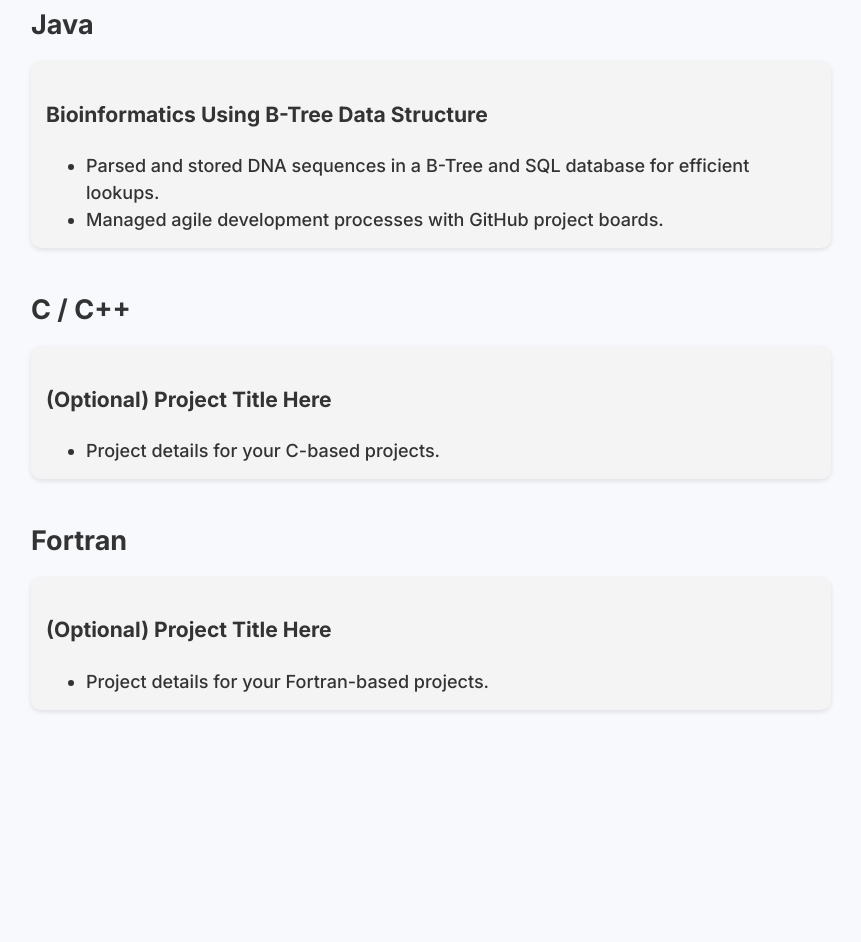
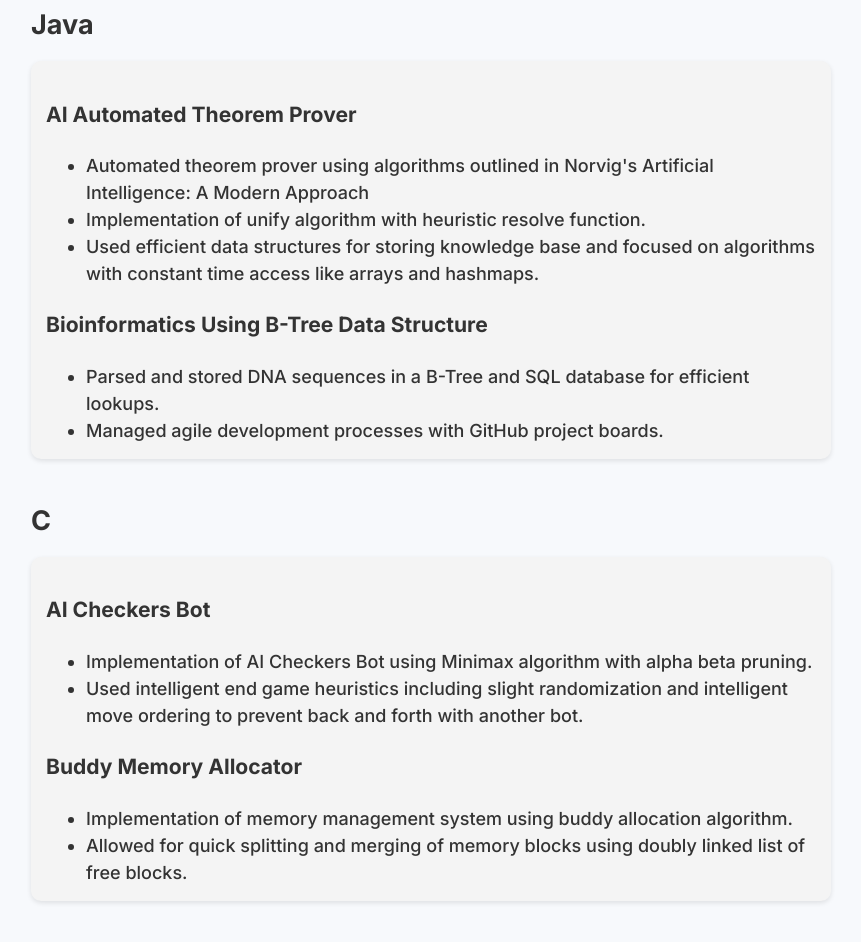
Before and after one commit to LeviRecla/levirecla.github.io, a plain HTML site: page projects.html in a window 1280 px wide. Shown: the part 732-1674 px from the top of the page, without its empty margins (209-1070 px from the left). Before the commit the page ends 1502 px from the top, so only its background shows below. Drawn offline with Linux system fonts and the light colour scheme.

Commit message:
Projects Updated

```diff
--- a/projects.html
+++ b/projects.html
@@ -53,6 +53,12 @@
         <div class="language-section">
             <h2>Java</h2>
             <div class="chat-bubble">
+                <h3>AI Automated Theorem Prover</h3>
+                <ul>
+                    <li>Automated theorem prover using algorithms outlined in Norvig's Artificial Intelligence: A Modern Approach</li>
+                    <li>Implementation of unify algorithm with heuristic resolve function.</li>
+                    <li>Used efficient data structures for storing knowledge base and focused on algorithms with constant time access like arrays and hashmaps.</li>
+                </ul>
                 <h3>Bioinformatics Using B-Tree Data Structure</h3>
                 <ul>
                     <li>Parsed and stored DNA sequences in a B-Tree and SQL database for efficient lookups.</li>
@@ -64,17 +70,23 @@
 
         <!-- C / C++ SECTION -->
         <div class="language-section">
-            <h2>C / C++</h2>
+            <h2>C</h2>
             <div class="chat-bubble">
-                <h3>(Optional) Project Title Here</h3>
+                <h3>AI Checkers Bot</h3>
                 <ul>
-                    <li>Project details for your C-based projects.</li>
+                    <li>Implementation of AI Checkers Bot using Minimax algorithm with alpha beta pruning.</li>
+                    <li>Used intelligent end game heuristics including slight randomization and intelligent move ordering to prevent back and forth with another bot.</li>
+                </ul>
+                <h3>Buddy Memory Allocator</h3>
+                <ul>
+                    <li>Implementation of memory management system using buddy allocation algorithm.</li>
+                    <li>Allowed for quick splitting and merging of memory blocks using doubly linked list of free blocks.</li>
                 </ul>
             </div>
             <!-- Add more C-based projects here if needed -->
         </div>
 
-        <!-- FORTRAN SECTION (If you want to explicitly list Fortran) -->
+        <!-- FORTRAN SECTION (If you want to explicitly list Fortran)
         <div class="language-section">
             <h2>Fortran</h2>
             <div class="chat-bubble">
@@ -83,7 +95,7 @@
                     <li>Project details for your Fortran-based projects.</li>
                 </ul>
             </div>
-        </div>
+        </div> -->
 
     </section>
 </body>
```
